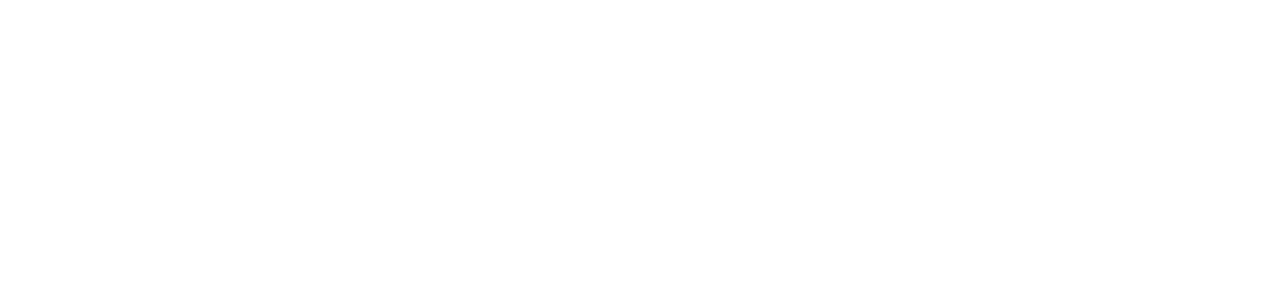
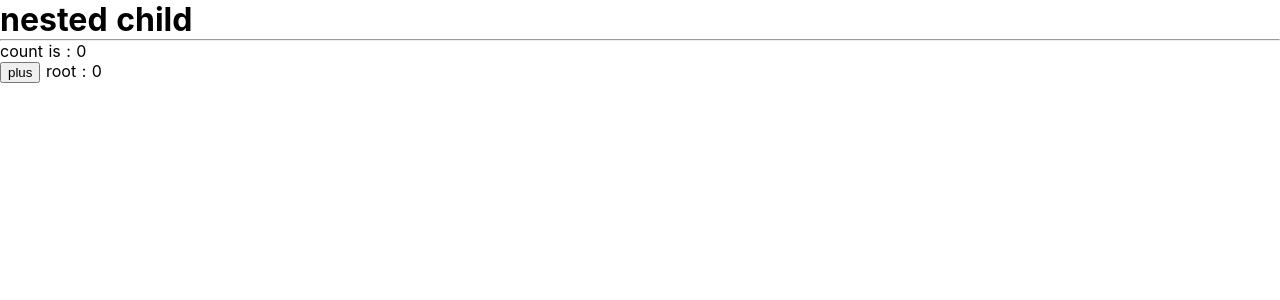
Before and after one commit to CyVision13/VueJsTime, a Nuxt app: page /provide in a window 1280 px wide. Before the commit this address had no page. Shown: the top 300 px of the page. Built offline with nearby package versions, Linux system fonts and the light colour scheme.

Commit message:
010-provide&inject

```diff
--- /dev/null
+++ b/components/provideChild.vue
@@ -0,0 +1,17 @@
+<template>
+  <div>
+      <provide-child-nested></provide-child-nested>
+  </div>
+</template>
+
+<script>
+import provideChildNested from './provideChildNested.vue'
+export default {
+  components: { provideChildNested },
+    name:'provideChild'
+}
+</script>
+
+<style>
+
+</style>
--- /dev/null
+++ b/components/provideChildNested.vue
@@ -0,0 +1,19 @@
+<template>
+  <div>
+      <h1>nested child</h1>
+  <hr>
+  <div>count is : {{count}}</div>
+  </div>
+
+</template>
+
+<script>
+export default {
+    name:'EventChildNested',
+    inject:['count']
+}
+</script>
+
+<style>
+
+</style>
--- /dev/null
+++ b/pages/provide.vue
@@ -0,0 +1,27 @@
+<template>
+    <div>
+        <provide-child></provide-child>
+        <button @click="count++">plus</button>
+        root : {{count}}
+    </div>
+</template>
+
+<script>
+export default {
+    name:'provide',
+    data(){
+        return {
+            count:0
+        }
+    },
+    provide(){
+        return {
+            count: this.count
+        }
+    }
+}
+</script>
+
+<style>
+
+</style>
```
